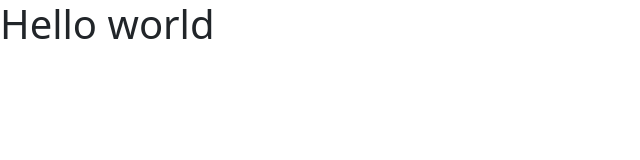
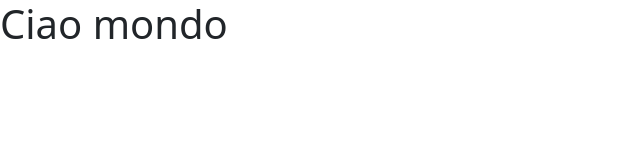
Before and after one commit to Aribunfi/vite-boolfolio, a Vue app: page / in a window 1280 px wide. Shown: the top 160 px of the page, without its empty margins (0-640 px from the left). Built offline with nearby package versions, Linux system fonts and the light colour scheme.

Commit message:
prova modifiche - ora funzionerà?

```diff
--- a/src/App.vue
+++ b/src/App.vue
@@ -3,7 +3,7 @@
 export default {
   data() {
     return {
-      title: "Hello world"
+      title: "Ciao mondo"
     }
   }
 }
```
